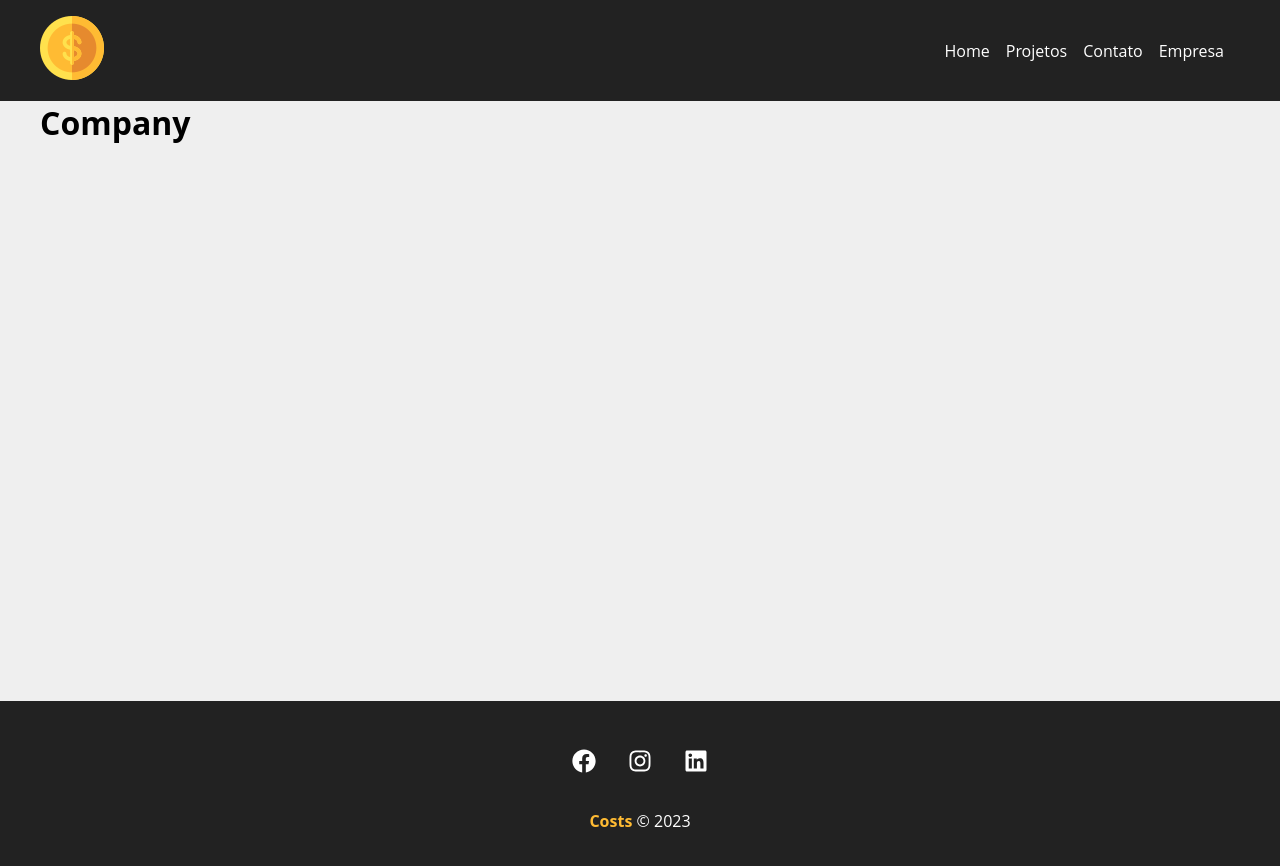
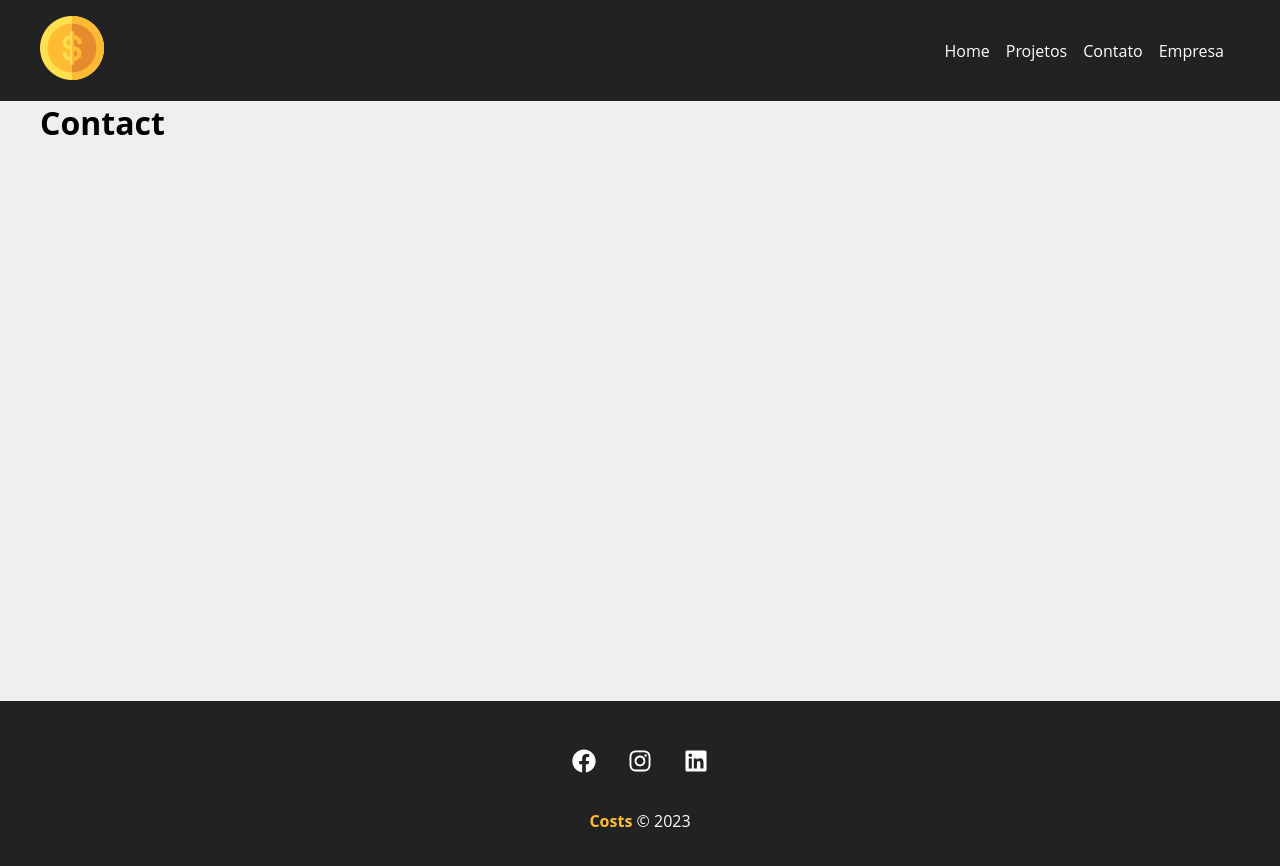
Before and after one commit to LucasCarregal/costs, a React (Create React App) app: page /contact in a window 1280 px wide. Shown: the top 866 px of the page. Built offline with nearby package versions, Linux system fonts and the light colour scheme; the HTML template or start-up script is replaced by a standard one.

Commit message:
ajuste contato

```diff
--- a/src/components/pages/Contact.jsx
+++ b/src/components/pages/Contact.jsx
@@ -1,5 +1,5 @@
-function Company() {
-  return <h1>Company</h1>;
+function Contact() {
+  return <h1>Contact</h1>;
 }
 
-export default Company;
+export default Contact;
```
